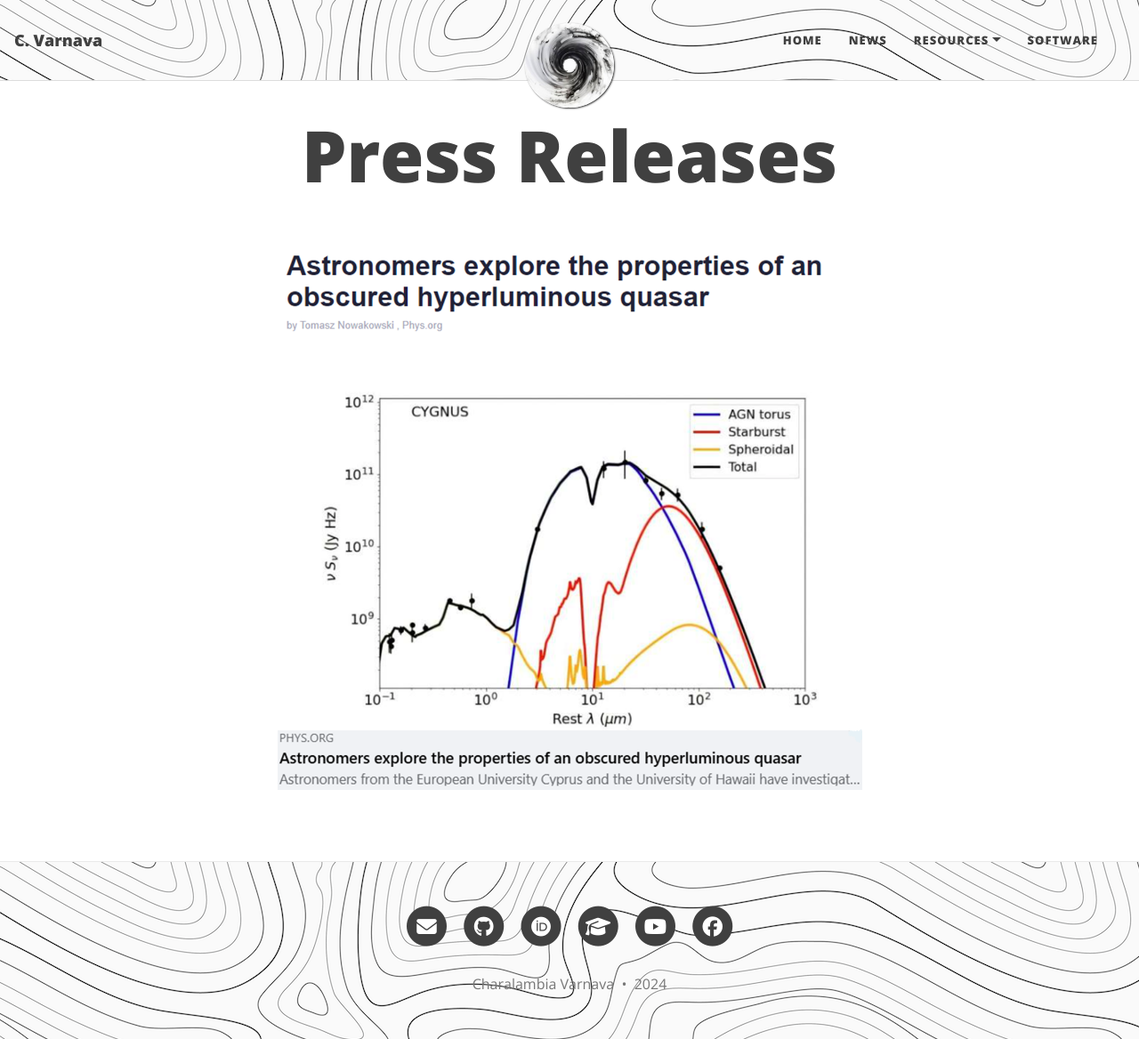
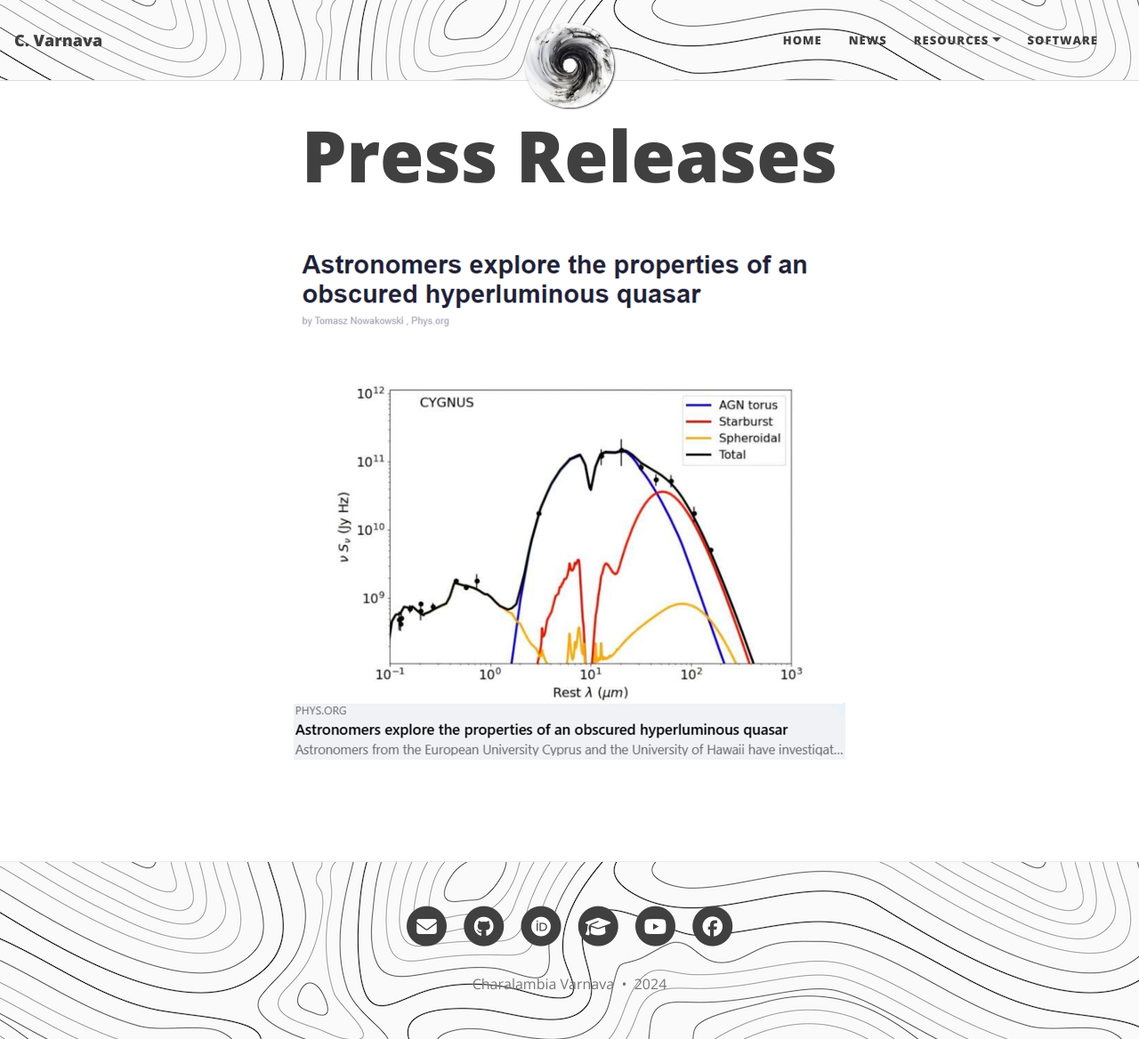
Before and after one commit to ch-var/ch-var.github.io, a Jekyll site: the page built from press_releases.html, in a window 1280 px wide and 1168 px high. Shown: the whole window at 89% size. Built offline with Jekyll 4.4.1, drawn with Linux system fonts in a browser that asks for light colours.

Commit message:
Update press_releases.html

```diff
--- a/press_releases.html
+++ b/press_releases.html
@@ -4,6 +4,6 @@
 ---
 <p align="center">
 <a href="https://phys.org/news/2024-10-astronomers-explore-properties-obscured-hyperluminous.html">
-<img src="/assets/img/press.png" width="90%" height="90%">
+<img src="/assets/img/press.png" width="85%" height="85%">
 </a>
 </p>
```
